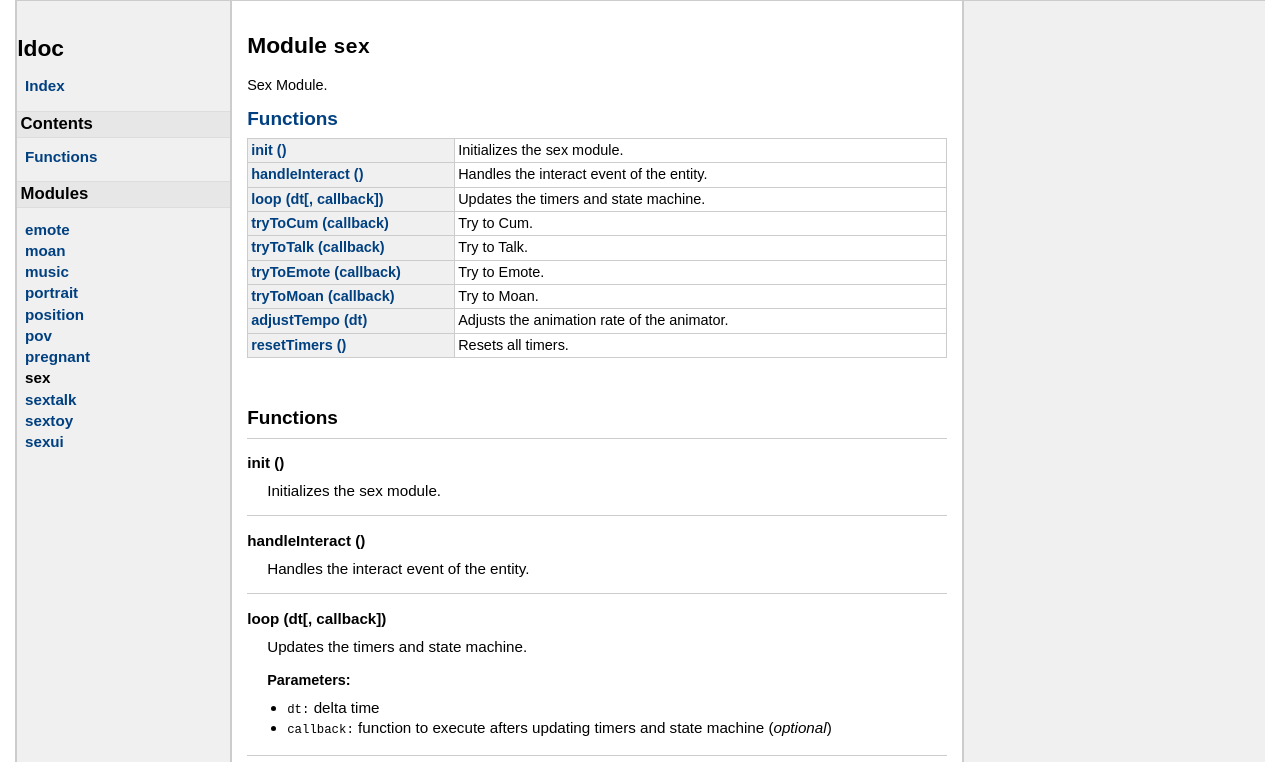
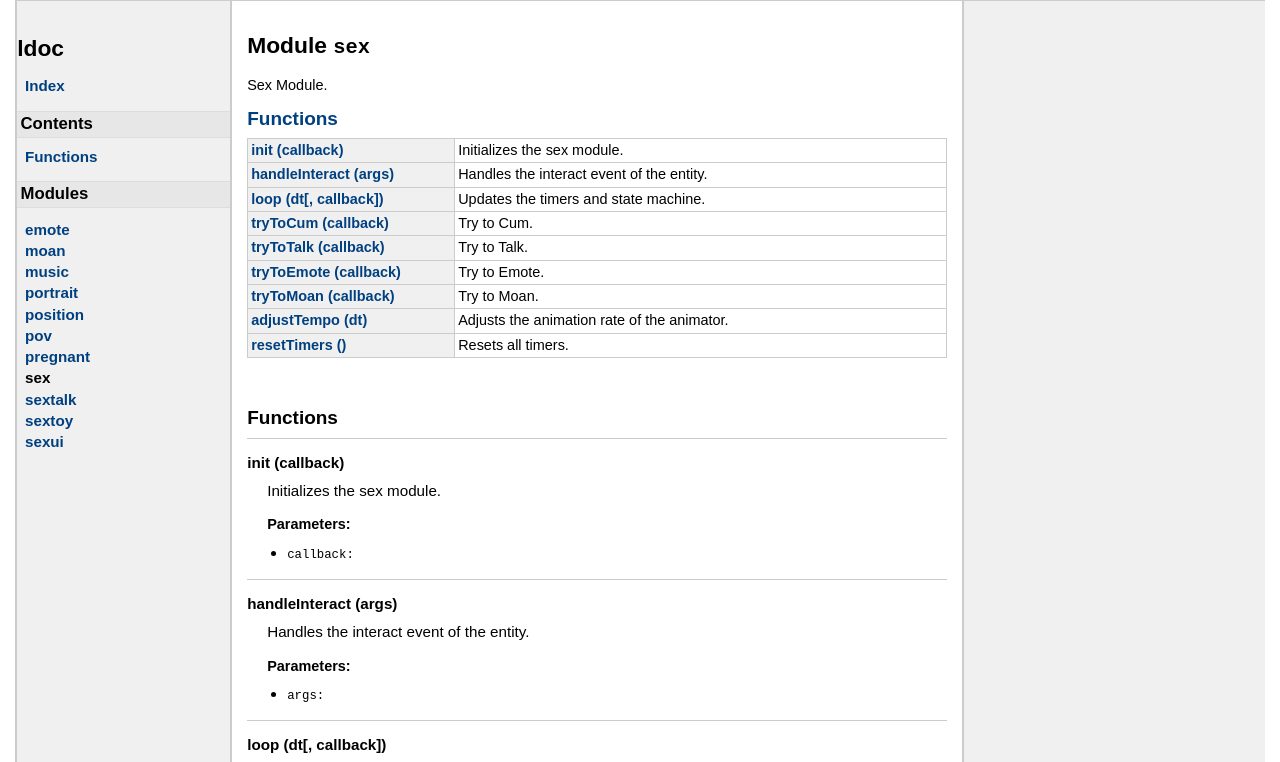
Before and after one commit to Ixeuticus/Sexbound-API, a plain HTML site: page doc/modules/sex.html in a window 1280 px wide. Shown: the top 762 px of the page. Drawn offline with Linux system fonts and the light colour scheme.

Commit message:
Updated documentation.

```diff
--- a/doc/modules/sex.html
+++ b/doc/modules/sex.html
@@ -63,11 +63,11 @@
 <h2><a href="#Functions">Functions</a></h2>
 <table class="function_list">
 	<tr>
-	<td class="name" nowrap><a href="#init">init ()</a></td>
+	<td class="name" nowrap><a href="#init">init (callback)</a></td>
 	<td class="summary">Initializes the sex module.</td>
 	</tr>
 	<tr>
-	<td class="name" nowrap><a href="#handleInteract">handleInteract ()</a></td>
+	<td class="name" nowrap><a href="#handleInteract">handleInteract (args)</a></td>
 	<td class="summary">Handles the interact event of the entity.</td>
 	</tr>
 	<tr>
@@ -109,12 +109,18 @@
     <dl class="function">
     <dt>
     <a name = "init"></a>
-    <strong>init ()</strong>
+    <strong>init (callback)</strong>
     </dt>
     <dd>
     Initializes the sex module.
 
 
+    <h3>Parameters:</h3>
+    <ul>
+        <li><span class="parameter">callback</span>
+
+        </li>
+    </ul>
 
 
 
@@ -123,12 +129,18 @@
 </dd>
     <dt>
     <a name = "handleInteract"></a>
-    <strong>handleInteract ()</strong>
+    <strong>handleInteract (args)</strong>
     </dt>
     <dd>
     Handles the interact event of the entity.
 
 
+    <h3>Parameters:</h3>
+    <ul>
+        <li><span class="parameter">args</span>
+
+        </li>
+    </ul>
 
 
 
@@ -280,7 +292,7 @@
 </div> <!-- id="main" -->
 <div id="about">
 <i>generated by <a href="http://github.com/stevedonovan/LDoc">LDoc 1.4.6</a></i>
-<i style="float:right;">Last updated 2017-08-31 05:04:00 </i>
+<i style="float:right;">Last updated 2017-09-12 04:29:02 </i>
 </div> <!-- id="about" -->
 </div> <!-- id="container" -->
 </body>
```
Also changed, not shown: doc/index.html (+1 -1 lines), doc/modules/emote.html (+1 -1 lines), doc/modules/moan.html (+1 -1 lines), doc/modules/music.html (+1 -1 lines), doc/modules/portrait.html (+1 -1 lines), doc/modules/position.html (+1 -1 lines), doc/modules/pov.html (+1 -1 lines), doc/modules/pregnant.html (+1 -1 lines), doc/modules/sextalk.html (+1 -1 lines), doc/modules/sextoy.html (+1 -1 lines), doc/modules/sexui.html (+1 -1 lines), 1 other file.
